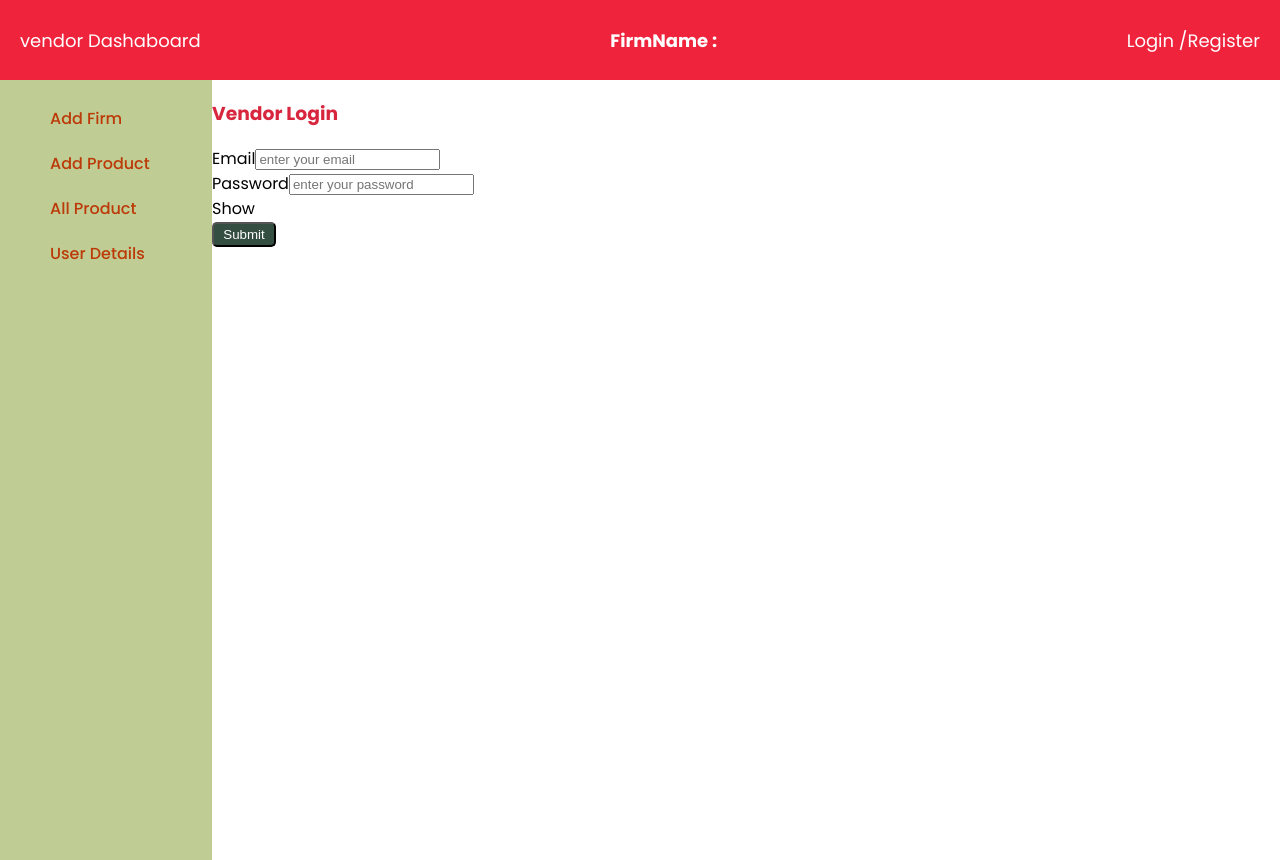
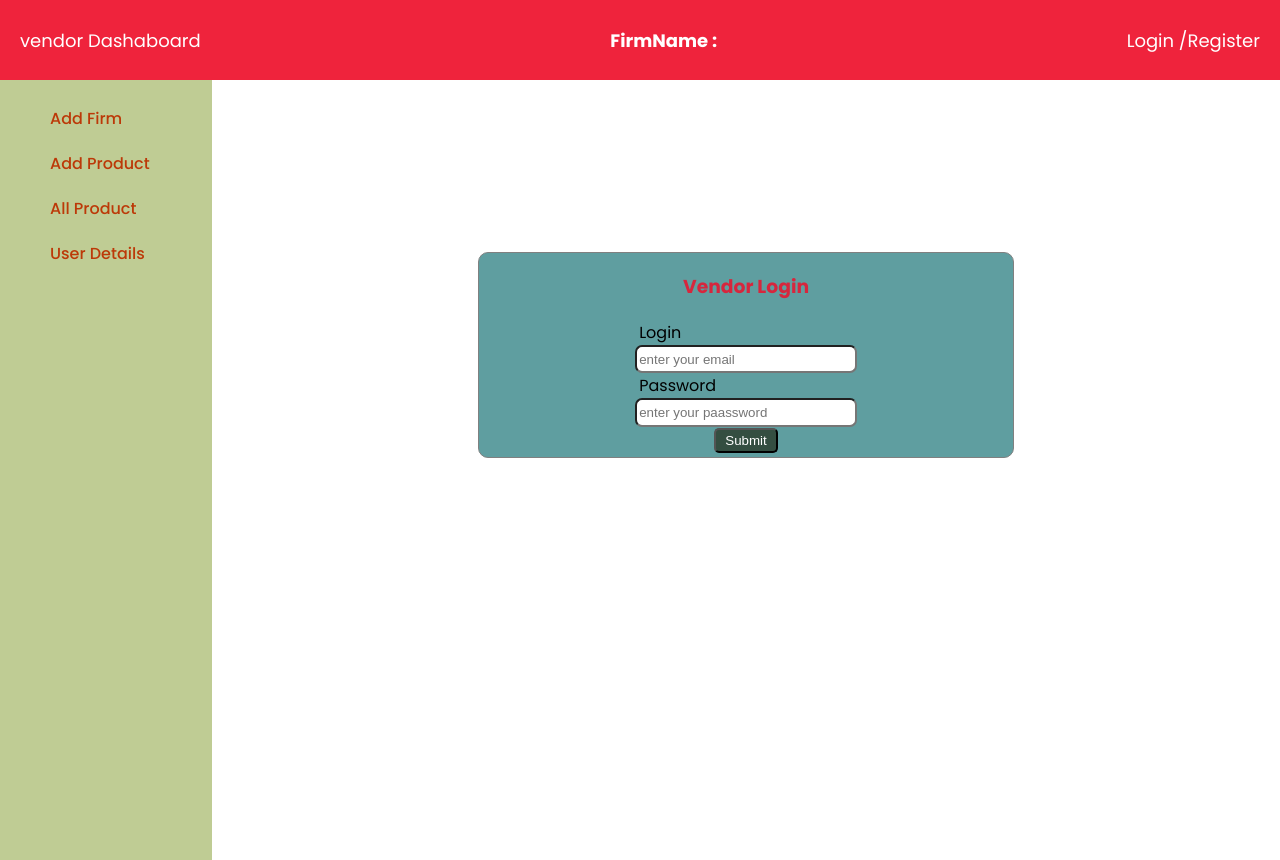
Before and after one commit to Anji402402/React_Food_Backend_Dashboard, a React (Vite) app: page / in a window 1280 px wide. Both pictures are taken after a click on the element "Login /". Built offline with nearby package versions, Linux system fonts and the light colour scheme.

Commit message:
updated Login.jsx

```diff
--- a/src/vendorDashaboard/components/forms/Login.jsx
+++ b/src/vendorDashaboard/components/forms/Login.jsx
@@ -1,97 +1,28 @@
-// import React ,{useState}from 'react'
-// import { API_URL } from "../../data/apiPath";
-// //import {Await} from 'react-router-dom';
-
-// const Login = ({showWelcomeHandler}) => {
-//   const [email,setEmail] = useState("");
-//   const [password,setPassword] = useState("");
-
-//   const loginHandler = async(e)=>{
-//     e.preventDefault();
-//     try {
-//       const response = await fetch(`${API_URL}/vendor/login`,{
-//         method:'Post',
-//         headers:{
-//           'Content-Type' :'application/json'
-//         },
-//         body: JSON.stringify({email, password})
-//       })
-//     const data = await response.json();
-//     if(response.ok){
-//       alert('login success')
-//       setEmail("");
-//       setPassword("");
-//       localStorage.setItem('loginToken',data.token)
-//       showWelcomeHandler()
-//     }
-//     const vendorId = data.vendorId
-//     console.log("checking for VendorId:",vendorId)
-//     const vendorResponse = await fetch(`${API_URL}/vendor/single-vendor/${vendorId}`)
-//     window.location.reload()
-//     const vendorData = await vendorResponse.json();
-//     if(vendorResponse.ok){
-//       const vendorFirmId = vendorData.vendorFirmId;
-//       const vendorFirmName = vendorData.vendor.firm[0].firmName;
-//       localStorage.setItem('firmId', vendorFirmId);
-//       localStorage.setItem('firmName', vendorFirmName)
-//     }
-//     }catch (error) {
-//       alert("login fail")
-//     }
-//   }
-//   return (
-//     <div className='loginSectoion'>
-//       <form className='authFrom' onSubmit={loginHandler}>
-//       <h3>Vendor Login</h3>
-//         <label>Login</label>
-//         <input type='text' name='email'value={email} onChange={(e)=>setEmail(e.target.value)}placeholder='enter your email'/>
-//         <label>Password</label>
-//         <input type='password' name='password'value={password}onChange={(e)=>setPassword(e.target.value)} placeholder='enter your paassword'/>
-//         <div className="btnSubmit">
-//           <button type='submit'>Submit</button></div>
-//       </form>
-//     </div>
-
-//   )
-// }
-
-// export default Login;
-
-import React, {useState} from 'react'
-import { API_URL } from '../../data/apiPath';
-import { ThreeCircles } from 'react-loader-spinner';
-
+import React ,{useState}from 'react'
+import { API_URL } from "../../data/apiPath";
+//import {Await} from 'react-router-dom';
 
 const Login = ({showWelcomeHandler}) => {
-  const [email, setEmail] = useState("");
-  const [password, setPassword] = useState("");
-  const [loading, setLoading] = useState(false);
-  const [showPassword, setShowPassword] = useState(false)
-
-  const handleShowPassword = ()=>{
-    setShowPassword(!showPassword);
-  }
-
+  const [email,setEmail] = useState("");
+  const [password,setPassword] = useState("");
 
   const loginHandler = async(e)=>{
     e.preventDefault();
-    setLoading(true);
     try {
-          const response = await fetch(`${API_URL}/vendor/login`, {
-            method: 'POST',
+      const response = await fetch(`${API_URL}/vendor/login`,{
+        method:'Post',
         headers:{
-              'Content-Type': 'application/json'
+          'Content-Type' :'application/json'
         },
         body: JSON.stringify({email, password})
       })
     const data = await response.json();
     if(response.ok){
-            alert('Login success');
+      alert('login success')
       setEmail("");
       setPassword("");
-            localStorage.setItem('loginToken', data.token);
+      localStorage.setItem('loginToken',data.token)
       showWelcomeHandler()
-
     }
     const vendorId = data.vendorId
     console.log("checking for VendorId:",vendorId)
@@ -104,42 +35,24 @@ const Login = ({showWelcomeHandler}) => {
       localStorage.setItem('firmId', vendorFirmId);
       localStorage.setItem('firmName', vendorFirmName)
     }
-      } catch (error) {
+    }catch (error) {
       alert("login fail")
-      } finally {
-        setLoading(false);
     }
   }
+  return (
+    <div className='loginSectoion'>
+      <form className='authFrom' onSubmit={loginHandler}>
+      <h3>Vendor Login</h3>
+        <label>Login</label>
+        <input type='text' name='email'value={email} onChange={(e)=>setEmail(e.target.value)}placeholder='enter your email'/>
+        <label>Password</label>
+        <input type='password' name='password'value={password}onChange={(e)=>setPassword(e.target.value)} placeholder='enter your paassword'/>
+        <div className="btnSubmit">
+          <button type='submit'>Submit</button></div>
+      </form>
+    </div>
 
-  return (
-    <div className="loginSection">
-{loading &&        <div className="loaderSection">
-        <ThreeCircles
-          visible={loading}
-          height={100}
-          width={100}
-          color="#4fa94d"
-          ariaLabel="three-circles-loading"
-          wrapperStyle={{}}
-          wrapperClass=""
-        />
-        <p>Login in process... Please wait</p>
-      </div>}
-     {!loading &&    <form  className='authForm' onSubmit={loginHandler} autoComplete='off'>
-        <h3>Vendor Login</h3>
-            <label>Email</label>
-            <input type="text" name='email' value = {email} onChange={(e)=>setEmail(e.target.value)} placeholder='enter your email'/><br />
-            <label>Password</label>
-            <input   type={showPassword? "text":"password"} name='password' value={password} onChange={(e)=>setPassword(e.target.value)} placeholder='enter your password'/><br />
-            <span className='showPassword'
-              onClick={handleShowPassword}
-              >{showPassword ? 'Hide' : 'Show'}</span>
-    <div className="btnSubmit">
-        <button type= 'submit'>Submit</button>
-    </div>
-        </form>}
-    </div>
   )
 }
 
-export default Login
+export default Login;
```
Lines whose indentation alone changed are shown as unchanged.
